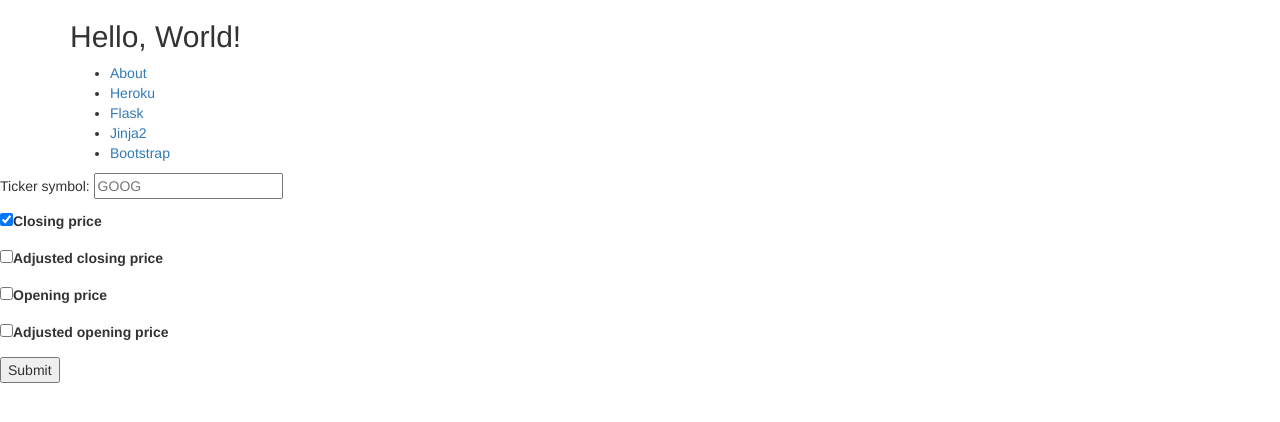
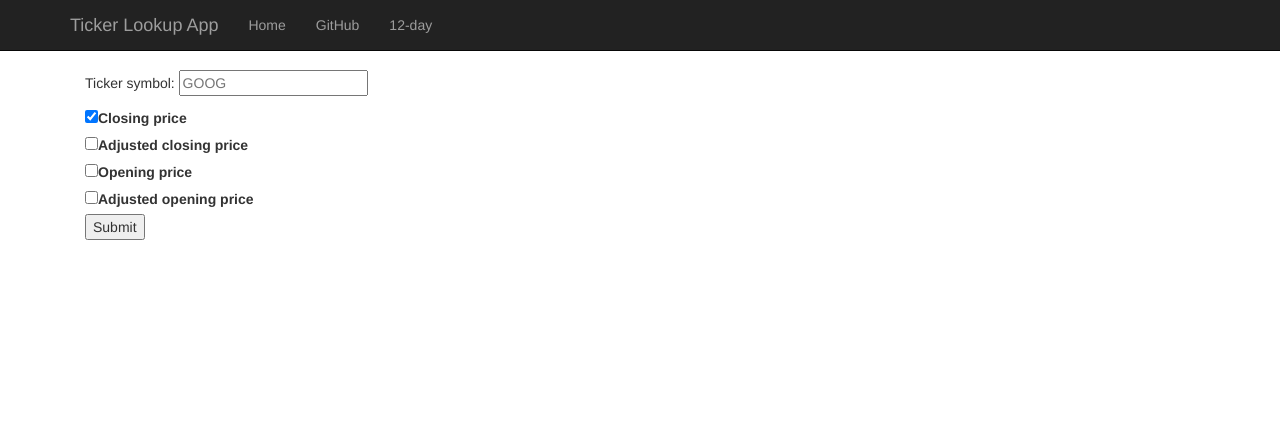
Before and after one commit to tcunnington/flask-demo, a Flask app: page / in a window 1280 px wide. Shown: the top 422 px of the page. Run offline with Flask 2, Linux system fonts and the light colour scheme; some libraries are stand-ins or nearby versions.

Commit message:
embed bokeh plot; style

```diff
--- a/app.py
+++ b/app.py
@@ -1,18 +1,26 @@
 import datetime
+import itertools
 import os
 from flask import Flask, render_template, request, redirect
 import requests as req
 import json
 import pandas as pd
-import bokeh
+from bokeh.plotting import figure
+from bokeh.embed import components
+from bokeh.palettes import Category10 as palette
+
 from dotenv import load_dotenv, find_dotenv
 
 load_dotenv(find_dotenv())
 
-print(os.getenv('PASSWORD'))
-print(os.getenv('CUSTOM_USER'))
+app = Flask(__name__)
 
-app = Flask(__name__)
+FIELD_MAP = {
+    'close':    'Closing price',
+    'adj_close':'Adjusted closing price',
+    'open':     'Opening price',
+    'adj_open': 'Adjusted opening price',
+}
 
 @app.route('/')
 def index():
@@ -29,15 +37,15 @@ def prices():
     # call API
     # Or use requests module ot get json:
     quandl_api_key = os.getenv('QUANDL_API_KEY')
-    date_start = '2017-01-01' # TODO custom dates
-    date_end = '2017-12-31'
+    date_start = '2017-01-01'
+    date_end = '2018-01-01'
 
     if ticker == '':
         ticker = 'GOOG' # front end should give this
 
     url_params = {
         'ticker': ticker,
-        'date.gte': date_start,  # month_ago.strftime('%Y-%m-%d'),#'1999-11-19,1999-11-22',
+        'date.gte': date_start,
         'date.lte': date_end,
         'api_key': quandl_api_key
     }
@@ -45,15 +53,33 @@ def prices():
     r = req.get('https://www.quandl.com/api/v3/datatables/WIKI/PRICES', params=url_params)
 
     if r.status_code != 200:
-        print('API Error (' + str(r.status_code) + '): ' + r.reason) # throw error
+        print('API Error (' + str(r.status_code) + '): ' + r.reason) # TODO throw error
 
     price_data = r.json()['datatable']
 
+    # To DataFrame
     colnames = [c['name'] for c in price_data['columns']]
     df = pd.DataFrame(data=price_data['data'], columns=colnames)
-    data_obj = {col:df[col].tolist() for col in features}
+    df['date'] = pd.to_datetime(df["date"])
 
-    context = {'ticker': ticker, 'date': pd.to_datetime(df["date"]), 'data': json.dumps(data_obj)}
+    # PLOT
+    plot = figure(title="Quandl WIKI EOD Stock Prices - 2017",
+                  x_axis_label='Date', x_axis_type='datetime',
+                  y_axis_label='Price ($)')
+
+    colors = itertools.cycle(palette[10])
+    for feature, color in zip(features, colors):
+        plot.line(df['date'], df[feature], legend=ticker + ' - ' + FIELD_MAP[feature], color=color)
+
+    plot.legend.location = 'top_left'
+    script, div = components(plot)
+
+    # RENDER
+    context = {
+        'ticker': ticker,
+        'bk_script': script,
+        'bk_el': div,
+    }
 
     return render_template('prices.html', d=context)
 
--- /dev/null
+++ b/static/css/base.css
@@ -0,0 +1,3 @@
+.container.ticker-app {
+    margin-top: 70px
+}
--- a/templates/base.html
+++ b/templates/base.html
@@ -7,30 +7,31 @@
     <meta name="author" content="@gotoariel">
     <!-- <link rel="icon" href="favicon.ico"> -->
 
-    <title>{% block title %}Stock Price demo app{% endblock %}</title>
+    <title>{% block title %}Ticker Lookup App{% endblock %}</title>
 
     <!-- Bootstrap core CSS -->
     <link rel="stylesheet" href="https://maxcdn.bootstrapcdn.com/bootstrap/3.3.7/css/bootstrap.min.css">
+    <link rel="stylesheet" href="{{ url_for('static', filename='css/base.css') }}">
   </head>
   <body>
-    <div class="container">
-      <div class="row">
-        <div class="col-lg-12 text-left">
-          <h2>Hello, World!</h2>
-          <ul>
-            <li><a href="/about">About</a></li>
-            <li><a target="_blank" href="https://www.heroku.com/">Heroku</a></li>
-            <li><a target="_blank" href="http://flask.pocoo.org/">Flask</a></li>
-            <li><a target="_blank" href="http://jinja.pocoo.org/docs/2.9/">Jinja2</a></li>
-            <li><a target="_blank" href="http://getbootstrap.com/">Bootstrap</a></li>
-          </ul>
+    <nav class="navbar navbar-inverse navbar-fixed-top" role="navigation">
+      <div class="container">
+        <div class="navbar-header">
+          <span class="navbar-brand">Ticker Lookup App</span>
         </div>
+        <ul class="nav navbar-nav">
+          <li class="nav-item"><a href="/">Home</a></li>
+          <li class="nav-item"><a target="_blank" href="https://github.com/tcunnington/flask-demo">GitHub</a></li>
+          <li class="nav-item"><a target="_blank" href="https://www.thedataincubator.com/12day.html">12-day</a></li>
+        </ul>
       </div>
+    </nav>
+    <div class="container ticker-app">
+      <section class="col-lg-12 text-left">
+          {% block content %}{% endblock %}
+      </section>
     </div>
 
-    <section class="content">
-        {% block content %}{% endblock %}
-    </section>
     <!-- Bootstrap core JavaScript
     ================================================== -->
     <!-- Placed at the end of the document so the pages load faster -->
--- a/templates/index.html
+++ b/templates/index.html
@@ -7,10 +7,10 @@ Alternative title
 {% block content %}
 <form id="input" method="post" action="/prices">
     <p>Ticker symbol: <input type="text" name="ticker" placeholder="GOOG"></p>
-    <p><input type="checkbox" name="features" id="close"     value="close" checked><label for="close">Closing price</label></p>
-    <p><input type="checkbox" name="features" id="adj_close" value="adj_close"><label for="adj_close">Adjusted closing price</label></p>
-    <p><input type="checkbox" name="features" id="open"      value="open"><label for="open">Opening price</label></p>
-    <p><input type="checkbox" name="features" id="adj_open"  value="adj_open"><label for="adj_open">Adjusted opening price</label></p>
-    <p><input type="submit" value="Submit"></p>
+    <div><input type="checkbox" name="features" id="close"     value="close" checked><label for="close">Closing price</label></div>
+    <div><input type="checkbox" name="features" id="adj_close" value="adj_close"><label for="adj_close">Adjusted closing price</label></div>
+    <div><input type="checkbox" name="features" id="open"      value="open"><label for="open">Opening price</label></div>
+    <div><input type="checkbox" name="features" id="adj_open"  value="adj_open"><label for="adj_open">Adjusted opening price</label></div>
+    <div><input type="submit" value="Submit"></div>
 </form>
 {% endblock %}
```
Also changed, not shown: templates/prices.html (+15 -10 lines), static/js/prices.js (renamed from js/prices.js).
